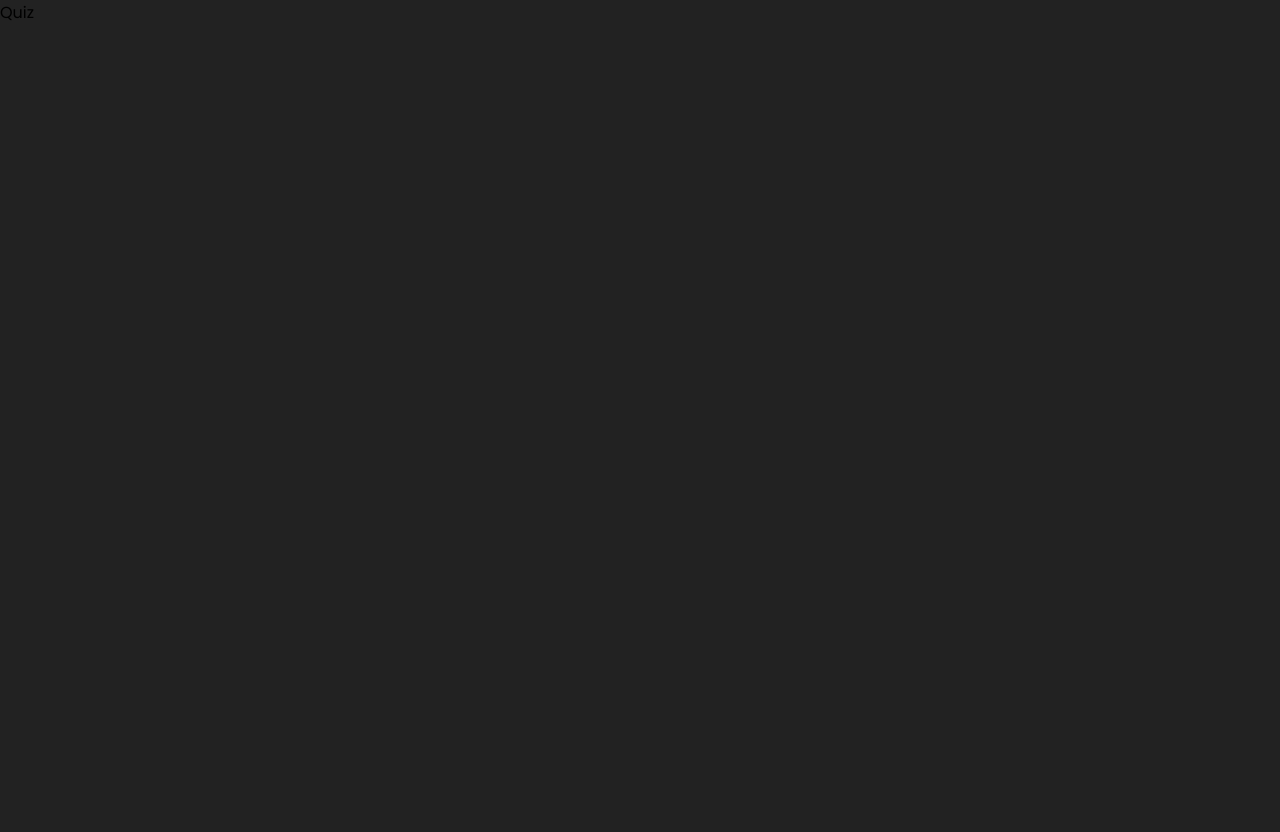
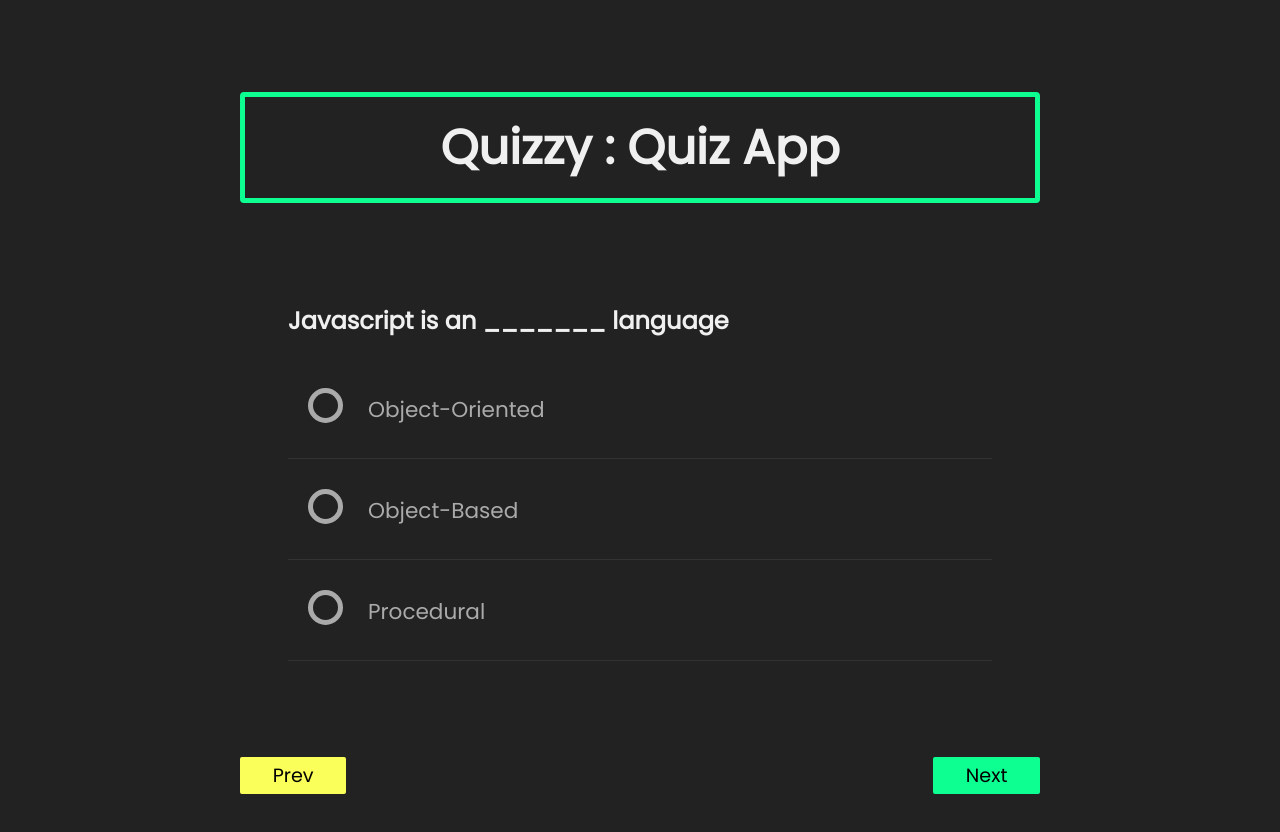
Before and after one commit to itshmnt/Quizzy-client, a React (Create React App) app: page /quiz in a window 1280 px wide. Shown: the top 832 px of the page. Before the commit the page ends 800 px from the top, so only its background shows below. Built offline with nearby package versions, Linux system fonts and the light colour scheme.

Commit message:
Adding Question component

```diff
--- /dev/null
+++ b/src/components/Questions.js
@@ -0,0 +1,42 @@
+import React, { useEffect, useState } from 'react'
+
+import data from '../database/data';
+
+export default function Questions() {
+
+    const[checked, isChecked] = useState(undefined);
+
+    const question = data[0];
+
+    useEffect(() => {
+        console.log(question);
+    },[])
+
+    function onSelect(){
+        console.log("RadioSelect");
+    }
+  return (
+    <div className='questions'>
+        <h2 className='text-light'>{question.question}</h2>
+
+        <ul key={question.id}>
+            {
+                question.options.map((q, i) => (
+                    <li key={i}>
+                        <input
+                            type='radio'
+                            value={false}
+                            name="options"
+                            id={`q${i}-option`}
+                            onChange={onSelect()}
+                        />
+                        <label className='text-primary' htmlFor={`q${i}-option`}>{q}</label>
+                        <div className='check'></div>
+                    </li>
+                ))
+            }
+        </ul>
+
+    </div>
+  )
+}
--- a/src/components/Quiz.js
+++ b/src/components/Quiz.js
@@ -1,7 +1,27 @@
 import React from 'react'
+import Questions from './Questions';
 
 export default function Quiz() {
+
+    function onNext(){
+        console.log('Next');
+    }
+
+    function onPrev(){
+        console.log('Prev');
+    }
+
   return (
-    <div>Quiz</div>
+    <div className='container'>
+        <h1 className='title text-light'>Quizzy : Quiz App</h1>
+
+        <Questions />
+
+        <div className='grid'>
+            <button className='btn prev' onClick={onPrev}>Prev</button>
+            <button className='btn next' onClick={onNext}>Next</button>
+        </div>
+
+    </div>
   )
 }
--- /dev/null
+++ b/src/database/data.js
@@ -0,0 +1,47 @@
+export default [
+    {
+        id: 1,
+        question : "Javascript is an _______ language",
+        options : [
+            'Object-Oriented',
+            'Object-Based',
+            'Procedural',
+        ]
+    },
+    {
+        id: 2,
+        question : "Following methods can be used to display data in some form using Javascript",
+        options : [
+            'document.write()',
+            'console.log()',
+            'window.alert()',
+        ]
+    },
+    {
+        id: 3,
+        question : "When an operator value is NULL, the typeof returned by the unary operator is:",
+        options : [
+            'Boolean',
+            'Undefined',
+            'Object',
+        ]
+    },
+    {
+        id: 4,
+        question : "What does the toString() method return?",
+        options : [
+            'Return Object',
+            'Return String',
+            'Return Integer'
+        ]
+    },
+    {
+        id: 5,
+        question : "Which function is used to serialize an object into a JSON string?",
+        options : [
+            'stringify()',
+            'parse()',
+            'convert()',
+        ]
+    }
+]
--- a/src/index.js
+++ b/src/index.js
@@ -5,7 +5,7 @@
 
 const root = ReactDOM.createRoot(document.getElementById('root'));
 root.render(
-  <React.StrictMode>
+  <>
     <App />
-  </React.StrictMode>
+  </>
 );
```
